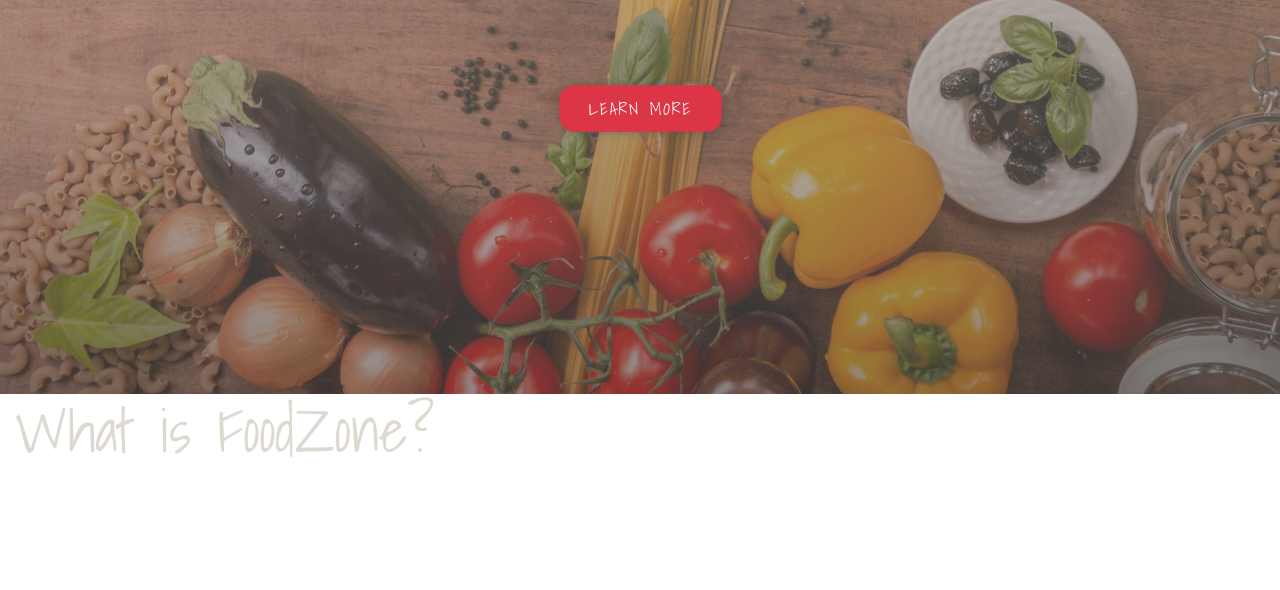
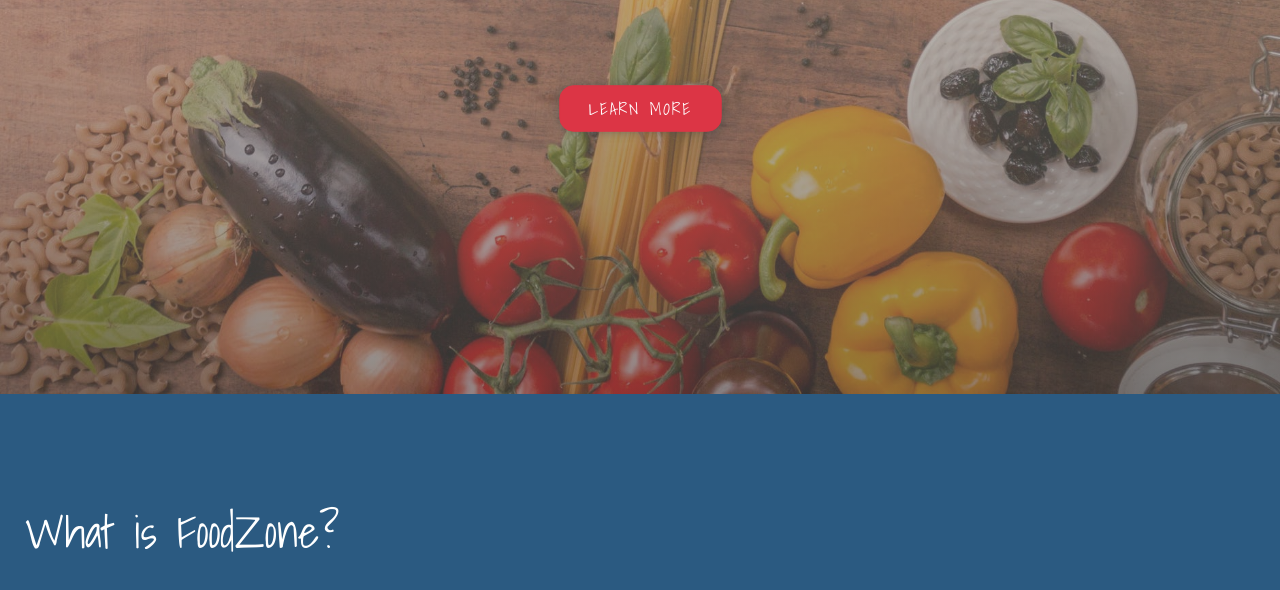
Before and after one commit to kanuos/-, a plain HTML site: page index.html in a window 1280 px wide. Shown: the part 406-996 px from the top of the page. Before the commit the page ends 884 px from the top, so only its background shows below. Drawn offline with nearby package versions, Linux system fonts and the light colour scheme.

Commit message:
temporary commit

```diff
--- a/index.html
+++ b/index.html
@@ -20,7 +20,7 @@
                 </button>
 
             <div class="collapse navbar-collapse" id="navItems">
-                <nav class="nav">
+                <nav class="nav" id="navs">
                     <a href="#home" class="nav-link py-3">Home</a>
                     <a href="#foodzone" class="nav-link py-3">What is FoodZone</a>
                     <a href="#" class="nav-link py-3">Stories</a>
@@ -38,7 +38,7 @@
     </main>
 
     <section class="container-fluid" id="foodzone">
-        <h1 class="display-1">What is FoodZone?</h1>
+        <h1 class="display-3">What is FoodZone?</h1>
     </section>
 
 
@@ -50,5 +50,6 @@
     <script src="https://code.jquery.com/jquery-3.3.1.slim.min.js"></script>
     <script src="https://cdnjs.cloudflare.com/ajax/libs/popper.js/1.14.7/umd/popper.min.js"></script>
     <script src="https://stackpath.bootstrapcdn.com/bootstrap/4.3.1/js/bootstrap.min.js"></script>
+    <script src="app.js"></script>
 </body>
 </html>
--- a/style.css
+++ b/style.css
@@ -149,3 +149,11 @@ main{
     box-shadow: 0 0 1rem var(--text);
     animation: beat .5s ease infinite;
 }
+
+/* ***************************************FOODZONE SECTION************************* */
+
+#foodzone{
+    height: 100vh;
+    padding-top: 10rem;
+    background: var(--blue-deep);
+}
```
